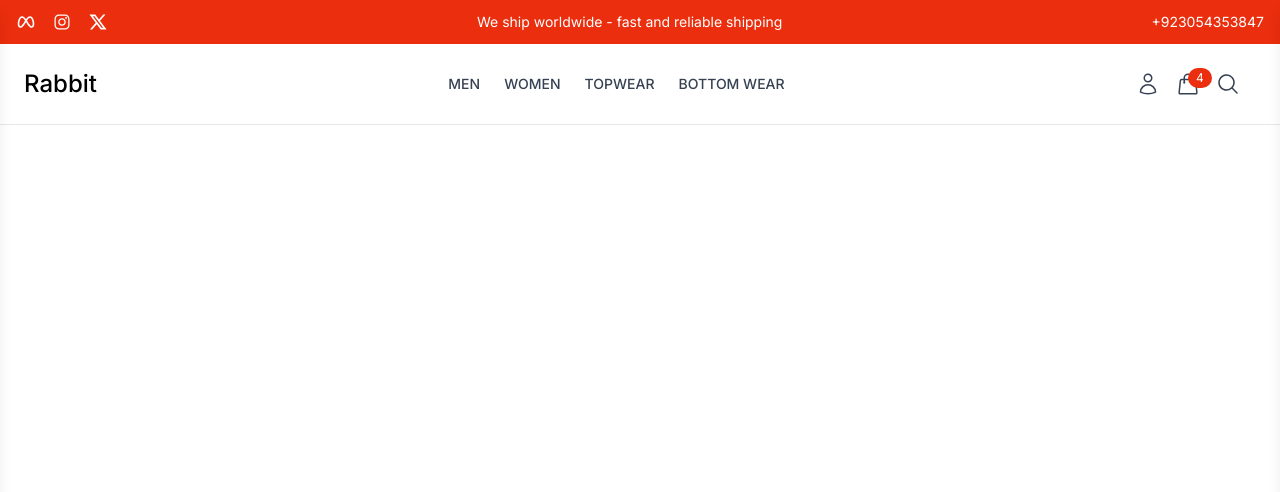
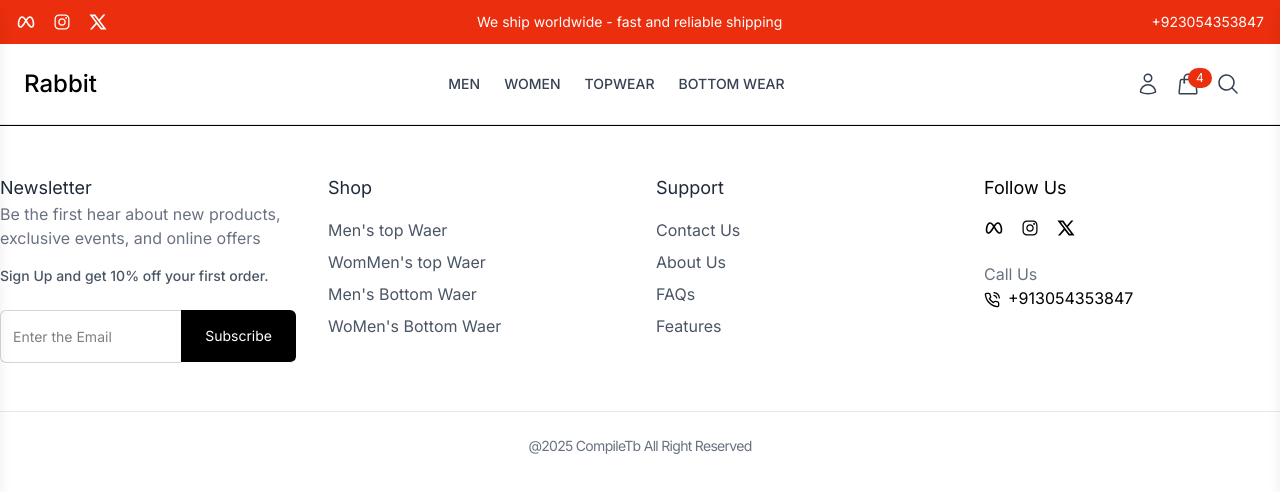
Before and after one commit to HumayunImtiaz/OutfitCart, a React (Vite) app in the folder frontend/e-commerce/: page / in a window 1280 px wide. Shown: the top 492 px of the page. Built offline with nearby package versions, Linux system fonts and the light colour scheme; a web font is replaced by a local one.

Commit message:
Footer Sectioc Complete

```diff
--- /dev/null
+++ b/frontend/e-commerce/src/assets/components/Common/Footer.jsx
@@ -0,0 +1,137 @@
+import React from "react";
+import { IoLogoInstagram } from "react-icons/io";
+import { RiTwitterXLine } from "react-icons/ri";
+import { TbBrandMeta } from "react-icons/tb";
+import { FiPhoneCall } from "react-icons/fi";
+import { Link } from "react-router-dom";
+
+function Footer() {
+  return (
+    <footer className="border-t py-12">
+      <div className="container  mx-auto grid grid-cols-1 md:grid-cols-4 gap-8 px-4 lg:px-0">
+        <div>
+          <h3 className="text-lg text-gray-800 mb--4">Newsletter</h3>
+          <p className="text-gray-500 mb-4">
+            Be the first hear about new products, exclusive events, and online
+            offers
+          </p>
+          <p className="font-medium text-sm text-gray-600 mb-6">
+            Sign Up and get 10% off your first order.
+          </p>
+          {/* Newsletter form */}
+          <form className="flex">
+            <input
+              className="p-3 w-full text-sm border-t border-l border-b border-gray-300 rounded-l-md
+                    focus:outline-none focus:ring-2 focus:bg-gray-300 transition-all"
+              required
+              type="email"
+              placeholder="Enter the Email"
+            />
+            <button
+              type="submit"
+              className="bg-black text-white px-6 py-4 text-sm rounded-r-md hover:bg-gray-800 transition-all
+                    border-b"
+            >
+              Subscribe
+            </button>
+          </form>
+        </div>
+        {/* Shop Link */}
+        <div>
+          <h3 className="text-lg text-gray-800 mb-4 ">Shop</h3>
+          <ul className="space-y-2 text-gray-600">
+            <li>
+              <Link to="#" className="hover:text-gray-500 transition-colors">
+                Men's top Waer
+              </Link>
+            </li>
+            <li>
+              <Link to="#" className="hover:text-gray-500 transition-colors">
+                WomMen's top Waer
+              </Link>
+            </li>
+            <li>
+              <Link to="#" className="hover:text-gray-500 transition-colors">
+                Men's Bottom Waer
+              </Link>
+            </li>
+            <li>
+              <Link to="#" className="hover:text-gray-500 transition-colors">
+                WoMen's Bottom Waer
+              </Link>
+            </li>
+          </ul>
+        </div>
+
+        {/* Support Links */}
+        <div>
+          <h3 className="text-lg text-gray-800 mb-4 ">Support</h3>
+          <ul className="space-y-2 text-gray-600">
+            <li>
+              <Link to="#" className="hover:text-gray-500 transition-colors">
+                Contact Us
+              </Link>
+            </li>
+            <li>
+              <Link to="#" className="hover:text-gray-500 transition-colors">
+                About Us
+              </Link>
+            </li>
+            <li>
+              <Link to="#" className="hover:text-gray-500 transition-colors">
+                FAQs
+              </Link>
+            </li>
+            <li>
+              <Link to="#" className="hover:text-gray-500 transition-colors">
+                Features
+              </Link>
+            </li>
+          </ul>
+        </div>
+
+        {/* Follow Us */}
+        <div>
+            <h3 className="text-lg text-gra-800 mb-4">Follow Us</h3>
+            <div className="flex items-center space-x-4 mb-6">
+                <a className="hover:text-gray-300"
+                href="https://www.facebook.com"
+                target="_blank"
+                rel="noopener noreferrer"
+                >
+                    <TbBrandMeta className="h-5 w-5"/>
+                </a>
+                 <a className="hover:text-gray-300"
+                href="https://www.facebook.com"
+                target="_blank"
+                rel="noopener noreferrer"
+                >
+                   <IoLogoInstagram className="h-5 w-5"/>
+                </a>
+                 <a className="hover:text-gray-300"
+                href="https://www.facebook.com"
+                target="_blank"
+                rel="noopener noreferrer"
+                >
+                    <RiTwitterXLine className="h-5 w-5"/>
+                </a>
+            </div>
+            <p className="text-gray-500">Call Us</p>
+            <p>
+                <FiPhoneCall className="inline-block mr-2"/>
+                +913054353847
+            </p>
+        </div>
+      </div>
+      {/* Footer Bottom */}
+        <div className="container mx-auto mt-12 px-4 lg:px-0 border-t border-gray-200 pt-6">
+            <p className="text-gray-500 text-sm text-center tracking-tighter">
+                @2025 CompileTb All Right Reserved
+            </p>
+        </div>
+
+    </footer>
+  );
+}
+
+export default Footer;
--- a/frontend/e-commerce/src/assets/components/Layout/Userlayout.jsx
+++ b/frontend/e-commerce/src/assets/components/Layout/Userlayout.jsx
@@ -1,10 +1,14 @@
 import React from 'react'
 import Header from '../Common/Header'
+import Footer from '../Common/Footer'
 
 function Userlayout() {
   return (
     <div>
+        {/* Header file mai hmara topbar or navbar hai */}
         <Header/>
+
+        <Footer/>
     </div>
   )
 }
```
